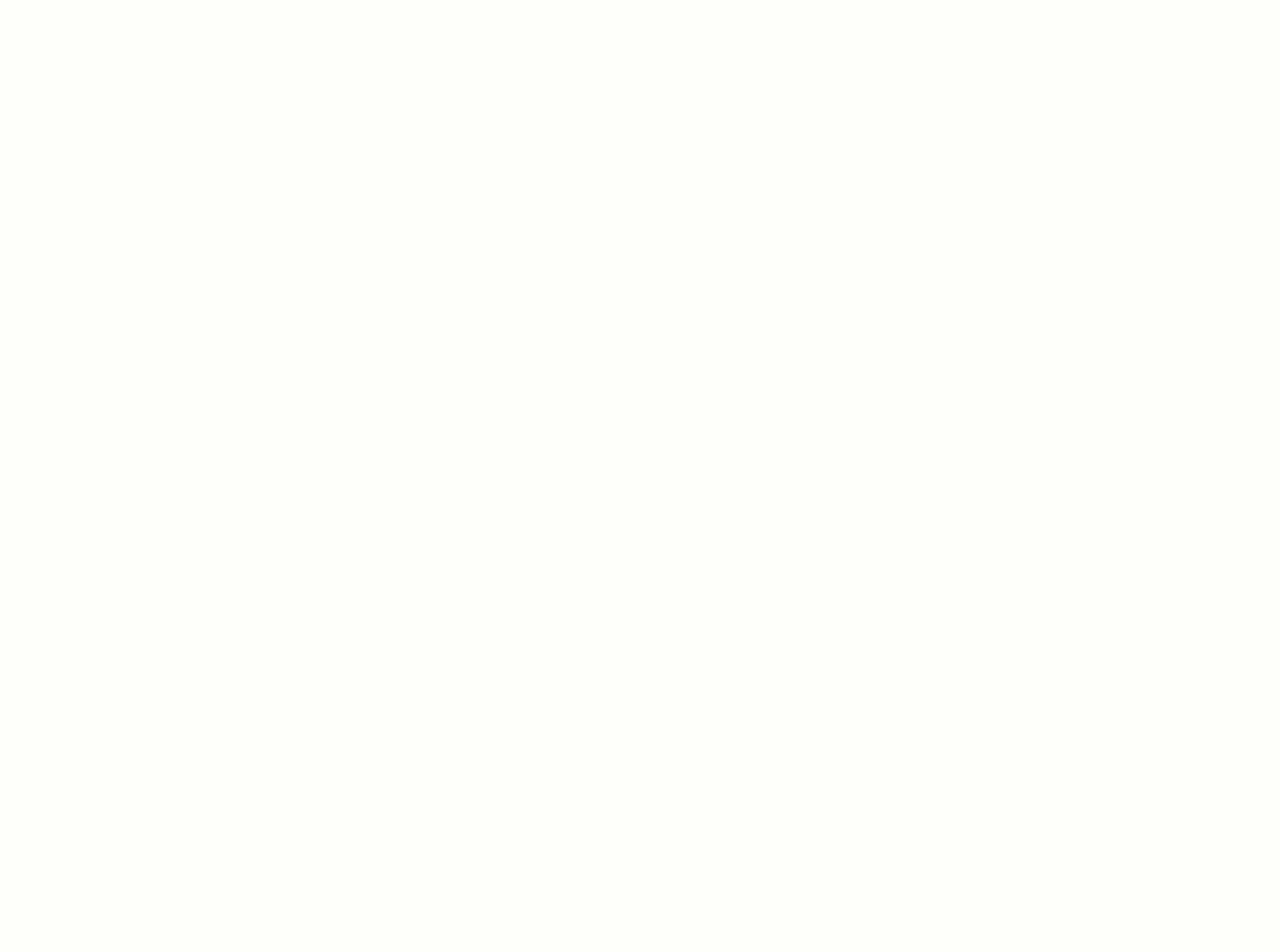
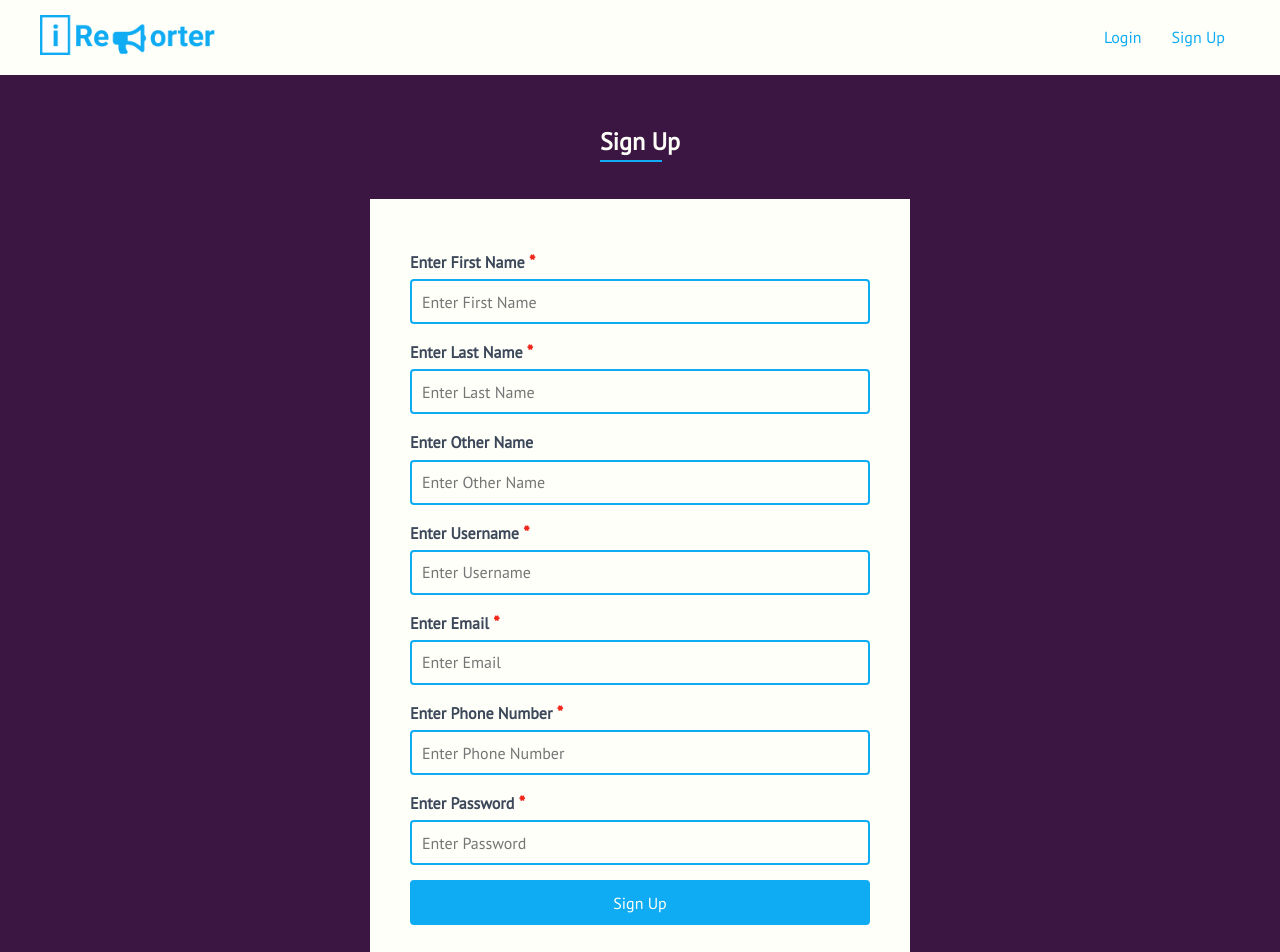
Before and after one commit to Chrismarcel/iReporter-React, a React app: page /signup in a window 1280 px wide. Shown: the top 952 px of the page. Before the commit the page ends 800 px from the top, so only its background shows below. Built offline with nearby package versions, Linux system fonts and the light colour scheme.

Commit message:
feat(signup): implement signup
- create signup component
- ensure token is generated for user on successful signup

[Finishes #164011447]

```diff
--- a/src/App.jsx
+++ b/src/App.jsx
@@ -2,12 +2,16 @@ import React from 'react';
 import ReactDOM from 'react-dom';
 import { BrowserRouter, Route } from 'react-router-dom';
 import LandingPage from './components/LandingPage.jsx';
+import SignUp from './components/SignUp.jsx';
 import './assets/scss/styles.scss';
 
 const App = () => {
   return (
     <BrowserRouter>
-      <Route exact path="/" component={LandingPage} />
+      <div>
+        <Route exact path="/" component={LandingPage} />
+        <Route path="/signup" component={SignUp} />
+      </div>
     </BrowserRouter>
   );
 };
--- /dev/null
+++ b/src/components/FormComponents.jsx
@@ -0,0 +1,34 @@
+import React from 'react';
+import PropTypes from 'prop-types';
+
+const InputField = props => {
+  return (
+    <React.Fragment>
+      <label htmlFor={props.forAttr}>
+        {props.label} <span>{props.required}</span>
+      </label>
+      <input
+        type={props.fieldType}
+        id={props.fieldId}
+        name={props.fieldName}
+        className="form-element"
+        placeholder={props.placeHolder}
+        onChange={props.inputChangeHandler}
+        required
+      />
+    </React.Fragment>
+  );
+};
+
+InputField.propTypes = {
+  forAttr: PropTypes.string,
+  label: PropTypes.string,
+  fieldType: PropTypes.string,
+  required: PropTypes.string,
+  fieldId: PropTypes.string,
+  fieldName: PropTypes.string,
+  placeHolder: PropTypes.string,
+  inputChangeHandler: PropTypes.func
+};
+
+export default InputField;
--- a/src/components/Header.jsx
+++ b/src/components/Header.jsx
@@ -1,5 +1,5 @@
 import React from 'react';
-import { Link, BrowserRouter as Router } from 'react-router-dom';
+import { Route, Link } from 'react-router-dom';
 import PropTypes from 'prop-types';
 import logo from '../assets/img/logo.png';
 
@@ -11,21 +11,23 @@ const Logo = () => {
   );
 };
 
-const MenuLink = props => {
-  return (
-    <li className="navbar-link" id={props.id}>
-      <Link to={props.location}>{props.linkName}</Link>
-    </li>
-  );
-};
+const MenuLink = ({ to, ...props }) => (
+  <li className="navbar-link" id={props.id}>
+    <Route path={to} exact>
+      {({ match }) => (
+        <Link to={to} replace={Boolean(match)}>
+          {props.linkName}
+        </Link>
+      )}
+    </Route>
+  </li>
+);
 
 const Menu = () => {
   return (
     <ul className="navbar-menu">
-      <Router>
-        <MenuLink id={'login'} location={'/login'} linkName={'Login'} />
-        <MenuLink id={'signup'} location={'/signup'} linkName={'Sign Up'} />
-      </Router>
+      <MenuLink to="/login" id={'login'} linkName={'Login'} />
+      <MenuLink to="/signup" id={'signup'} linkName={'Sign Up'} />
     </ul>
   );
 };
@@ -45,8 +47,9 @@ const Header = () => {
 
 MenuLink.propTypes = {
   id: PropTypes.string,
-  location: PropTypes.string,
-  linkName: PropTypes.string
+  linkName: PropTypes.string,
+  to: PropTypes.string,
+  replace: PropTypes.bool
 };
 
 export { Logo, Menu, MenuLink };
--- /dev/null
+++ b/src/components/SignUp.jsx
@@ -0,0 +1,145 @@
+import React, { Component } from 'react';
+import axios from 'axios';
+import 'regenerator-runtime';
+import InputField from './FormComponents.jsx';
+import Header from './Header.jsx';
+import Footer from './Footer.jsx';
+import Spinner from './Spinner.jsx';
+
+class SignUp extends Component {
+  state = {
+    username: '',
+    password: '',
+    firstname: '',
+    lastname: '',
+    othername: '',
+    email: '',
+    phonenumber: '',
+    buttonText: 'Sign Up',
+    token: ''
+  };
+
+  inputChangeHandler = event => {
+    this.setState({
+      [event.currentTarget.id]: event.currentTarget.value
+    });
+  };
+
+  signUp = async event => {
+    const { buttonText, token, ...profileDetails } = this.state;
+    this.setState({
+      buttonText: 'Loading'
+    });
+    event.preventDefault();
+    const baseUrl = 'http://ireporter-api.herokuapp.com/api/v1';
+    const request = await axios({
+      method: 'post',
+      url: `${baseUrl}/auth/register`,
+      data: profileDetails
+    });
+
+    const response = await request;
+    const { data } = response.data;
+
+    if (response.status === 201) {
+      localStorage.setItem('token', data[0].token);
+    }
+  };
+
+  render() {
+    return (
+      <React.Fragment>
+        <Header />
+        <main>
+          <section className="container form-container section-dark">
+            <h2 className="section-title">Sign Up</h2>
+            <form action="" className="form-card" method="post">
+              <InputField
+                forAttr={'firstname'}
+                label={'Enter First Name'}
+                type={'text'}
+                required={'*'}
+                fieldId={'firstname'}
+                fieldName={'firstname'}
+                placeHolder={'Enter First Name'}
+                inputChangeHandler={this.inputChangeHandler}
+              />
+              <InputField
+                forAttr={'lastname'}
+                label={'Enter Last Name'}
+                type={'text'}
+                required={'*'}
+                fieldId={'lastname'}
+                fieldName={'lastname'}
+                placeHolder={'Enter Last Name'}
+                inputChangeHandler={this.inputChangeHandler}
+              />
+              <InputField
+                forAttr={'othername'}
+                label={'Enter Other Name'}
+                type={'text'}
+                required={''}
+                fieldId={'othername'}
+                fieldName={'othername'}
+                placeHolder={'Enter Other Name'}
+                inputChangeHandler={this.inputChangeHandler}
+              />
+              <InputField
+                forAttr={'username'}
+                label={'Enter Username'}
+                type={'text'}
+                required={'*'}
+                fieldId={'username'}
+                fieldName={'username'}
+                placeHolder={'Enter Username'}
+                inputChangeHandler={this.inputChangeHandler}
+              />
+              <InputField
+                forAttr={'email'}
+                label={'Enter Email'}
+                type={'text'}
+                required={'*'}
+                fieldId={'email'}
+                fieldName={'email'}
+                placeHolder={'Enter Email'}
+                inputChangeHandler={this.inputChangeHandler}
+              />
+              <InputField
+                forAttr={'phonenumber'}
+                label={'Enter Phone Number'}
+                type={'text'}
+                required={'*'}
+                fieldId={'phonenumber'}
+                fieldName={'phonenumber'}
+                placeHolder={'Enter Phone Number'}
+                inputChangeHandler={this.inputChangeHandler}
+              />
+              <InputField
+                forAttr={'password'}
+                label={'Enter Password'}
+                type={'password'}
+                required={'*'}
+                fieldId={'password'}
+                fieldName={'password'}
+                placeHolder={'Enter Password'}
+                inputChangeHandler={this.inputChangeHandler}
+              />
+              <button
+                type="submit"
+                onClick={this.signUp}
+                className="btn btn-primary"
+              >
+                {this.state.buttonText === 'Loading' ? <Spinner /> : ''}
+                {'  '}
+                {this.state.buttonText}
+              </button>
+            </form>
+          </section>
+        </main>
+        <Footer />
+      </React.Fragment>
+    );
+  }
+}
+
+export default SignUp;
--- /dev/null
+++ b/src/components/Spinner.jsx
@@ -0,0 +1,7 @@
+import React from 'react';
+
+const Spinner = () => {
+  return <i className="fas fa-circle-notch fa-spin" />;
+};
+
+export default Spinner;
--- a/webpack.config.js
+++ b/webpack.config.js
@@ -17,6 +17,9 @@ module.exports = {
   output: {
     path: path.resolve(__dirname, 'dist'),
     filename: 'bundle.js'
+  },
+  devServer: {
+    historyApiFallback: true
   },
   resolve: {
     extensions: ['.js', '.jsx', '.json', '.css']
```
Also changed, not shown: package.json (+6 -1 lines), .babelrc, .circleci/config.yml, .eslintrc.json, src/components/Button.jsx (added), 2 other files (tests, documents, lock files or other folders).
